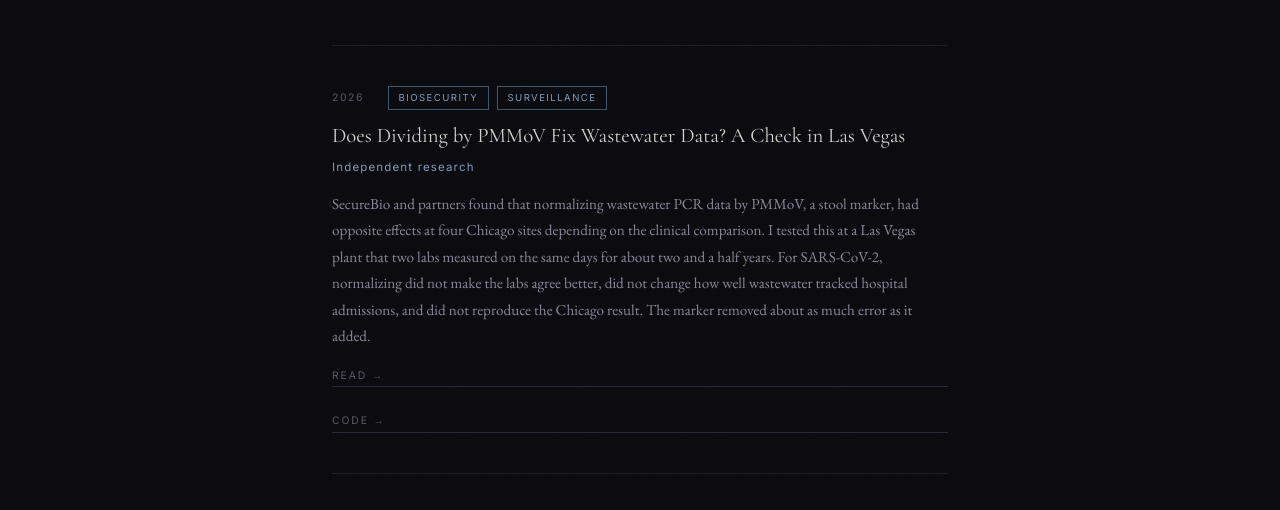
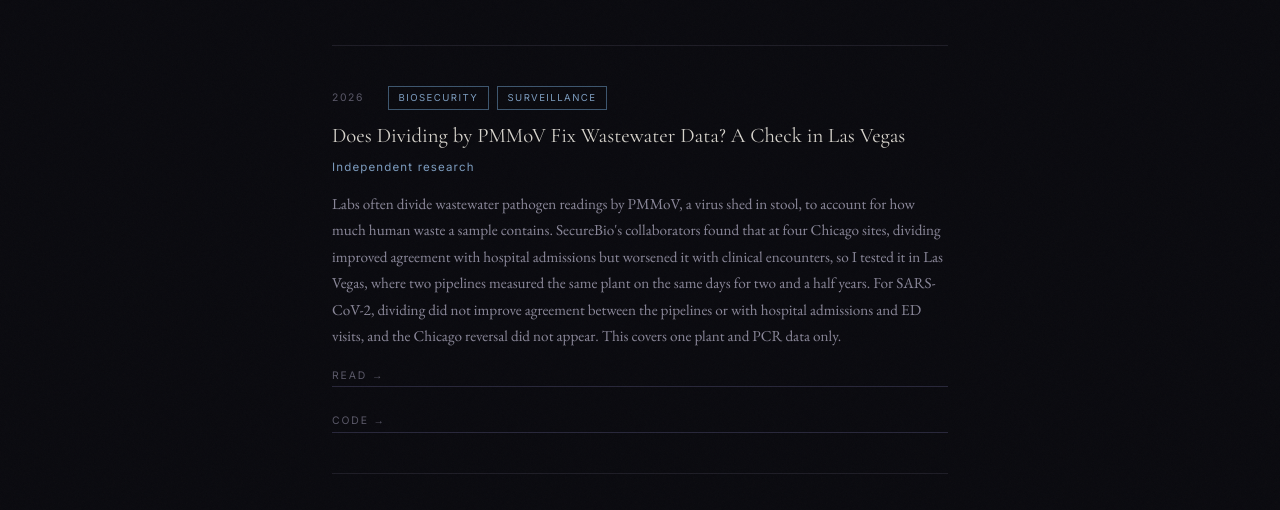
Before and after one commit to santi1bent-cmd/santi1bent-cmd.github.io, a plain HTML site: page research.html in a window 1280 px wide. Shown: the part 290-800 px from the top of the page. Drawn offline with nearby package versions, Linux system fonts and the light colour scheme.

Commit message:
Expand PMMoV Las Vegas card description with scope
Co-Authored-By: Claude Sonnet 5.5 <noreply@anthropic.com>
Claude-Session: https://claude.ai/code/session_01J3ujREGFqyijHw1zUT1VXa

```diff
--- a/research.html
+++ b/research.html
@@ -41,7 +41,7 @@
             <a href="notes/pmmov-las-vegas.pdf" target="_blank" rel="noopener" style="color: inherit; text-decoration: none;">Does Dividing by PMMoV Fix Wastewater Data? A Check in Las Vegas</a>
           </div>
           <div class="research-venue">Independent research</div>
-          <p class="research-abstract">SecureBio and partners found that normalizing wastewater PCR data by PMMoV, a stool marker, had opposite effects at four Chicago sites depending on the clinical comparison. I tested this at a Las Vegas plant that two labs measured on the same days for about two and a half years. For SARS-CoV-2, normalizing did not make the labs agree better, did not change how well wastewater tracked hospital admissions, and did not reproduce the Chicago result. The marker removed about as much error as it added.</p>
+          <p class="research-abstract">Labs often divide wastewater pathogen readings by PMMoV, a virus shed in stool, to account for how much human waste a sample contains. SecureBio's collaborators found that at four Chicago sites, dividing improved agreement with hospital admissions but worsened it with clinical encounters, so I tested it in Las Vegas, where two pipelines measured the same plant on the same days for two and a half years. For SARS-CoV-2, dividing did not improve agreement between the pipelines or with hospital admissions and ED visits, and the Chicago reversal did not appear. This covers one plant and PCR data only.</p>
           <div class="research-links">
             <a class="research-link" href="notes/pmmov-las-vegas.pdf" target="_blank" rel="noopener">Read →</a>
             <a class="research-link" href="https://github.com/santi1bent-cmd/pmmov-las-vegas" target="_blank" rel="noopener">Code →</a>
```
